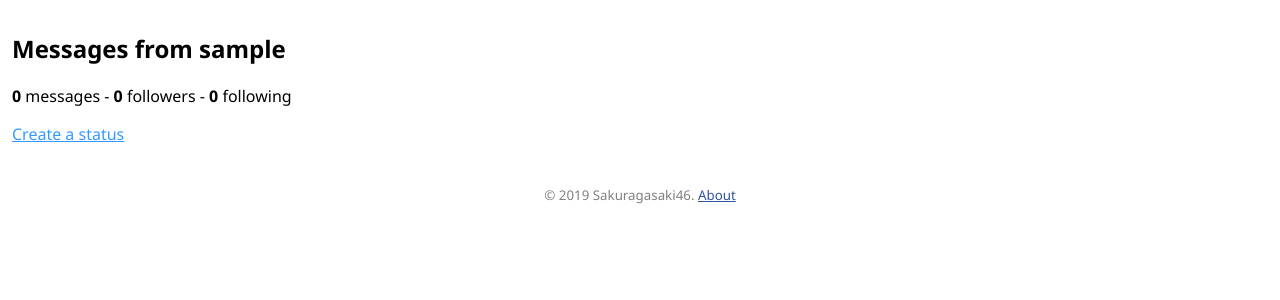
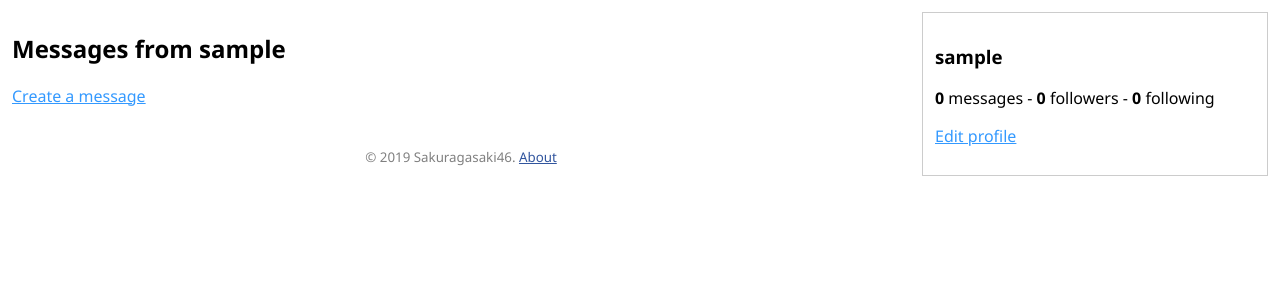
Before and after one commit to sakuragasaki46/coriplus, a Flask app: a page that uses templates/user_detail.html in a window 1280 px wide. Shown: the part 67-367 px from the top of the page. Run offline with Flask 2, Linux system fonts and the light colour scheme; a user stored in the database is signed in; data comes from the database, SQL or seed files in the repository; data that the repository does not hold is empty.

Commit message:
Adding profiles and adminship

```diff
--- a/app.py
+++ b/app.py
@@ -93,6 +93,38 @@ class User(BaseModel):
                 .where(
                     (Notification.target == self) & (Notification.seen == 0)
                 ))
+    # user adminship is stored into a separate table; new in 0.6
+    @property
+    def is_admin(self):
+        return UserAdminship.select().where(UserAdminship.user == self).exists()
+    # user profile info; new in 0.6
+    @property
+    def profile(self):
+        # lazy initialization; I don't want (and don't know how)
+        # to do schema changes.
+        try:
+            return UserProfile.get(UserProfile.user == self)
+        except UserProfile.DoesNotExist:
+            return UserProfile.create(user=self, full_name=self.username)
+
+# User adminship.
+# A very high privilege where users can review posts.
+# For very few users only; new in 0.6
+class UserAdminship(BaseModel):
+    user = ForeignKeyField(User, primary_key=True)
+
+# User profile.
+# Additional info for identifying users.
+# New in 0.6
+class UserProfile(BaseModel):
+    user = ForeignKeyField(User, primary_key=True)
+    full_name = TextField()
+    biography = TextField(default='')
+    location = IntegerField(null=True)
+    year = IntegerField(null=True)
+    website = TextField(null=True)
+    instagram = TextField(null=True)
+    facebook = TextField(null=True)
 
 # The message privacy values.
 MSGPRV_PUBLIC = 0 # everyone
@@ -118,11 +150,11 @@ class Message(BaseModel):
         privacy = self.privacy
         if user == cur_user:
             # short path
-            return True
+            # also: don't show user's messages in public timeline
+            return not is_public_timeline
         elif privacy == MSGPRV_PUBLIC:
             return True
         elif privacy == MSGPRV_UNLISTED:
-            # TODO user's posts may appear the same in public timeline,
             # even if unlisted
             return not is_public_timeline
         elif privacy == MSGPRV_FRIENDS:
@@ -172,7 +204,8 @@ class Notification(BaseModel):
 def create_tables():
     with database:
         database.create_tables([
-            User, Message, Relationship, Upload, Notification])
+            User, UserAdminship, UserProfile, Message, Relationship,
+            Upload, Notification])
     if not os.path.isdir(UPLOAD_DIRECTORY):
         os.makedirs(UPLOAD_DIRECTORY)
 
@@ -384,6 +417,11 @@ def register():
         username = request.form['username'].lower()
         if not is_username(username):
             flash('This username is invalid')
+            return render_template('join.html')
+        if username == getattr(get_current_user(), 'username', None) and not request.form.get('confirm_another'):
+            flash('You are already logged in. Please confirm you want to '
+                  'create another account by checking the option.')
+            return render_template('join.html')
         try:
             with database.atomic():
                 # Attempt to create the user. If the username is taken, due to the
@@ -394,6 +432,10 @@ def register():
                     email=request.form['email'],
                     birthday=birthday,
                     join_date=datetime.datetime.now())
+                UserProfile.create(
+                    user=user,
+                    full_name=request.form.get('full_name') or username
+                )
 
             # mark the user as being 'authenticated' by setting the session vars
             login_user(user)
@@ -562,6 +604,15 @@ def edit(id):
 #def confirm_delete(id):
 #    return render_template('confirm_delete.html')
 
+@app.route('/edit_profile/', methods=['GET', 'POST'])
+def edit_profile():
+    if request.method == 'POST':
+        user = get_current_user()
+        username = request.form['username']
+        if username != user.username:
+            User.update(username=username).where(User.id == user.id).execute()
+    return render_template('edit_profile.html')
+
 @app.route('/notifications/')
 @login_required
 def notifications():
--- a/static/style.css
+++ b/static/style.css
@@ -8,7 +8,12 @@ body{margin:0}
 .metanav{float:right}
 .header h1{margin:0;display:inline-block}
 .flash{background-color:#ff9;border:yellow 1px solid}
+.infobox{padding:12px;border:#ccc 1px solid}
+@media (min-width:640px) {
+  .infobox{float:right;width:320px}
+}
 .weak{opacity:.5}
+.field_desc{display:block}
 .message-visual img{max-width:100%;max-height:8em}
 .message-options-showhide::before{content:'\2026'}
 .message-options{display:none}
--- /dev/null
+++ b/templates/includes/infobox_profile.html
@@ -0,0 +1,30 @@
+{% set profile = user.profile %}
+<div class="infobox">
+  <h3>{{ profile.full_name }}</h3>
+  <p>{{ profile.biography|enrich }}</p>
+  {% if profile.location %}
+    <p><span class="weak">Location:</span> {{ profile.location }}</p>
+  {% endif %}
+  {% if profile.year %}
+    <p><span class="weak">Year:</span> {{ profile.year }}</p>
+  {% endif %}
+  {% if profile.website %}
+    <p><span class="weak">Website:</span> {{ profile.website|urlize }}</p>
+  {% endif %}
+  {% if profile.instagram %}
+    <p><span class="weak">Instagram:</span> <a href="https://www.instagram.com/{{ profile.instagram }}">{{ profile.instagram }}</a></p>
+  {% endif %}
+  {% if profile.facebook %}
+    <p><span class="weak">Facebook:</span> <a href="https://facebook.com/{{ profile.facebook }}">{{ profile.facebook }}</a></p>
+  {% endif %}
+  <p>
+    <strong>{{ user.messages|count }}</strong> messages
+    -
+    <strong>{{ user.followers()|count }}</strong> followers
+    -
+    <strong>{{ user.following()|count }}</strong> following
+  </p>
+  {% if user == current_user %}
+    <p><a href="/edit_profile/">Edit profile</a></p>
+  {% endif %}
+</div>
--- a/templates/user_detail.html
+++ b/templates/user_detail.html
@@ -1,13 +1,7 @@
 {% extends "base.html" %}
 {% block body %}
+  {% include "includes/infobox_profile.html" %}
   <h2>Messages from {{ user.username }}</h2>
-  <p>
-    <strong>{{ user.messages|count }}</strong> messages
-    -
-    <strong>{{ user.followers()|count }}</strong> followers
-    -
-    <strong>{{ user.following()|count }}</strong> following
-  </p>
   {% if not current_user.is_anonymous %}
     {% if user.username != current_user.username %}
       {% if current_user|is_following(user) %}
@@ -21,8 +15,7 @@
       {% endif %}
       <p><a href="/create/?preload=%2B{{ user.username }}">Mention this user in a message</a></p>
     {% else %}
-      <!-- here should go the "edit profile" button -->
-      <a href="/create/">Create a status</a>
+      <a href="/create/">Create a message</a>
     {% endif %}
   {% endif %}
   <ul>
```
Also changed, not shown: templates/edit_profile.html (added, +13 -0 lines), templates/join.html (+22 -4 lines), CHANGELOG.md.
